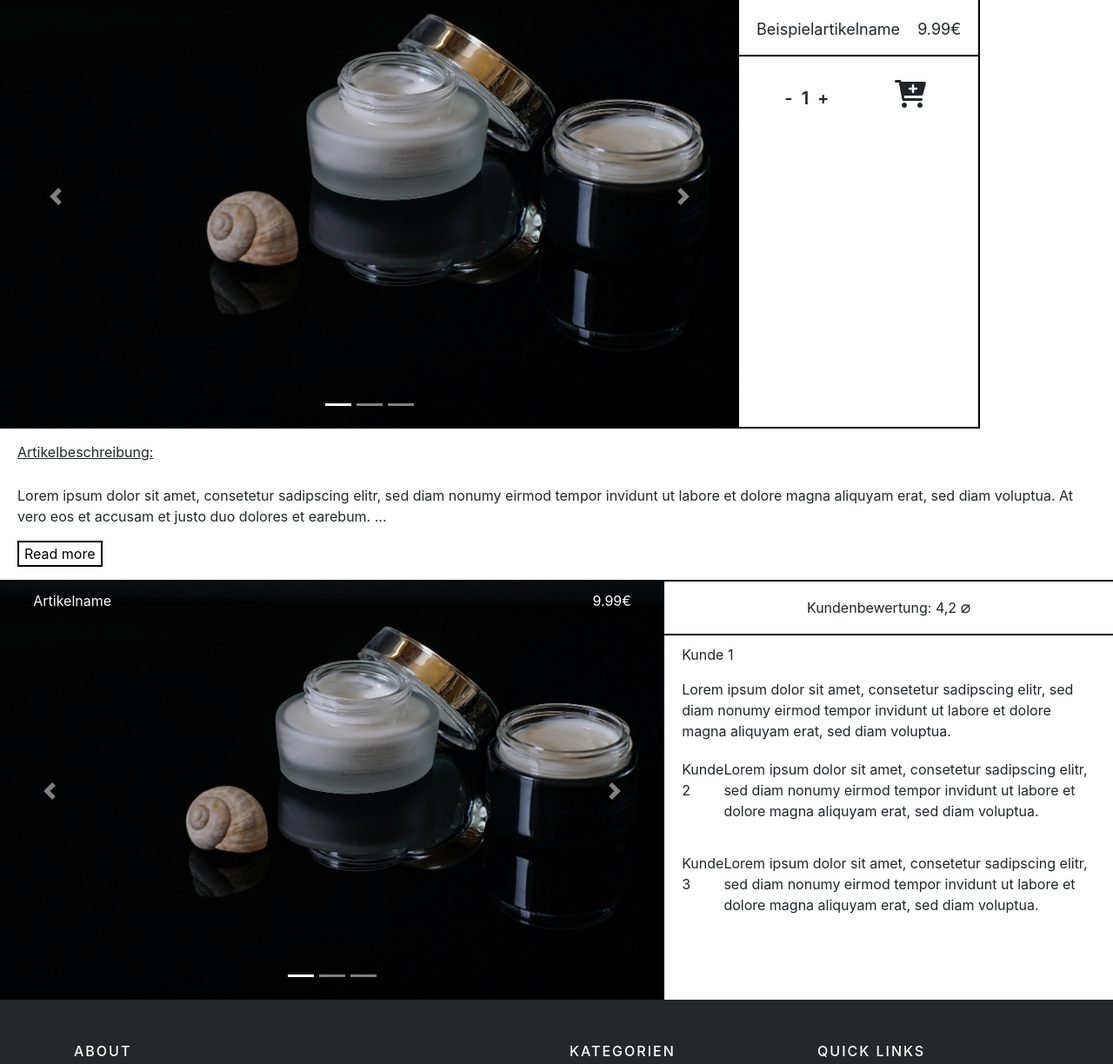
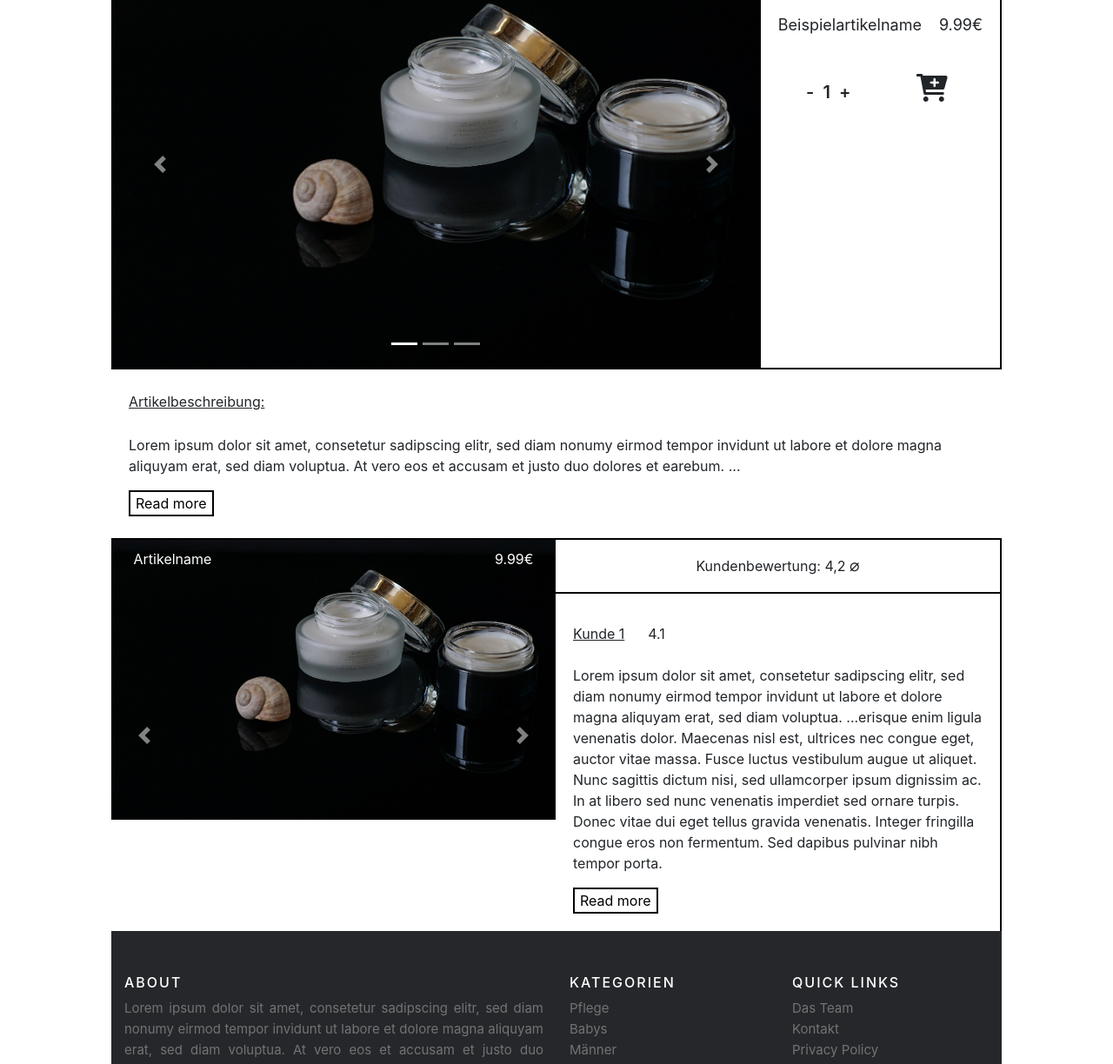
Before and after one commit to differrenz/webProg3bDanielDierdorf, a website: page index.html in a window 1280 px wide. Shown: the part 148-1372 px from the top of the page at 87% size. Drawn offline with nearby package versions, Linux system fonts and the light colour scheme.

Commit message:
humble#2

```diff
--- a/index.html
+++ b/index.html
@@ -26,8 +26,9 @@
 </head>
 <body>
 <header>
+    <div class="myHeader">
         <div class="navbarAndMenu">
-        <nav class="navbar navbar-light amber lighten-4 mb-4" style="margin-bottom: 0px">
+            <nav class="navbar navbar-light amber lighten-4 mb-4" style="margin-bottom: 0">
                 <a class="navbar-brand" href="#">&lt;/Simplicity&gt;</a>
                 <button class="navbar-toggler first-button" type="button" data-toggle="collapse"
                         data-target="#navbarSupportedContent20"
@@ -86,8 +87,10 @@
                 });
             });
         </script>
+    </div>
 </header>
 <main>
+    <div class="myMain">
         <div class="upperSector">
             <div class="carouselAndInformation">
                 <div id="carouselExampleSlides" class="carousel slide" data-ride="carousel" data-interval="false">
@@ -139,7 +142,7 @@
                         </div>
                     </div>
 
-                <hr class="solid">
+                    <hr class="solid" id="solidBetweenInfoAndPrice">
 
                     <div class="quantityWithAddToCart">
                         <div class="wrapper">
@@ -177,7 +180,8 @@
                 <div class="articleDescription">
                     <p class="descriptionText">Lorem ipsum dolor sit amet, consetetur sadipscing elitr, sed diam nonumy
                         eirmod tempor invidunt ut
-                    labore et dolore magna aliquyam erat, sed diam voluptua. At vero eos et accusam et justo duo dolores
+                        labore et dolore magna aliquyam erat, sed diam voluptua. At vero eos et accusam et justo duo
+                        dolores
                         et earebum. <span id="dots">...</span><span id="more">erisque enim ligula venenatis dolor. Maecenas nisl est, ultrices nec congue eget, auctor vitae massa. Fusce luctus vestibulum augue ut aliquet. Nunc sagittis dictum nisi, sed ullamcorper ipsum dignissim ac. In at libero sed nunc venenatis imperdiet sed ornare turpis. Donec vitae dui eget tellus gravida venenatis. Integer fringilla congue eros non fermentum. Sed dapibus pulvinar nibh tempor porta.</span>
                     </p>
                     <button class="readMoreButton" onclick="myFunction()" id="myBtn">Read more</button>
@@ -185,9 +189,9 @@
                 </div>
 
                 <script>function myFunction() {
-                var dots = document.getElementById("dots");
-                var moreText = document.getElementById("more");
-                var btnText = document.getElementById("myBtn");
+                    const dots = document.getElementById("dots");
+                    const moreText = document.getElementById("more");
+                    const btnText = document.getElementById("myBtn");
 
                     if (dots.style.display === "none") {
                         dots.style.display = "inline";
@@ -202,27 +206,31 @@
                 <div id="myModal" class="modal">
                     <div class="modal-content">
                         <span class="close">&times;</span>
-                    <p>Lorem ipsum dolor sit amet, consetetur sadipscing elitr, sed diam nonumy eirmod tempor invidunt
+                        <p>Lorem ipsum dolor sit amet, consetetur sadipscing elitr, sed diam nonumy eirmod tempor
+                            invidunt
                             ut
                             labore et dolore magna aliquyam erat, sed diam voluptua. At vero eos et accusam et justo duo
-                        dolores et ea rebum. Lorem ipsum dolor sit amet, consetetur sadipscing elitr, sed diam nonumy
+                            dolores et ea rebum. Lorem ipsum dolor sit amet, consetetur sadipscing elitr, sed diam
+                            nonumy
                             eirmod tempor invidunt ut
                             labore et dolore magna aliquyam erat, sed diam voluptua. At vero eos et accusam et justo duo
                             dolores et ea
-                        rebum. Lorem ipsum dolor sit amet, consetetur sadipscing elitr, sed diam nonumy eirmod tempor
+                            rebum. Lorem ipsum dolor sit amet, consetetur sadipscing elitr, sed diam nonumy eirmod
+                            tempor
                             invidunt ut
                             labore et dolore magna aliquyam erat, sed diam voluptua. At vero eos et accusam et justo duo
                             dolores et ea
-                        rebum. Lorem ipsum dolor sit amet, consetetur sadipscing elitr, sed diam nonumy eirmod tempor
+                            rebum. Lorem ipsum dolor sit amet, consetetur sadipscing elitr, sed diam nonumy eirmod
+                            tempor
                             invidunt ut
                             labore et dolore magna aliquyam erat, sed diam voluptua. At vero eos et accusam et justo duo
                             dolores et ea
                             rebum.</p>
                     </div>
                     <script>
-                    var modal = document.getElementById("myModal");
-                    var btn = document.getElementById("myBtn");
-                    var span = document.getElementsByClassName("close")[0];
+                        const modal = document.getElementById("myModal");
+                        const btn = document.getElementById("myBtn");
+                        const span = document.getElementsByClassName("close")[0];
 
                         btn.onclick = function () {
                             modal.style.display = "block";
@@ -245,37 +253,107 @@
         <hr class="solid">
 
         <div class="userEvalAndSecondCarousel">
-        <div class="evaluation">
+            <div class="evaluationMainDiv">
                 <div class="average">
                     <p>Kundenbewertung: 4,2 <span style="font-size: larger">&#8960;</span></p>
                 </div>
 
                 <hr class="solid">
 
-            <div class="userEvaluation">
-                <p>Kunde 1</p>
-                <p>Lorem ipsum dolor sit amet, consetetur sadipscing elitr, sed diam nonumy eirmod tempor invidunt
+                <div class="evaluation">
+                    <p>
+                        <br>
+                        <u>Kunde 1</u>&nbsp;&nbsp;&nbsp;&nbsp;&nbsp;&nbsp;4.1
+                        <br>
+                        <br>
+                        Lorem ipsum dolor sit amet, consetetur sadipscing elitr, sed diam nonumy eirmod tempor invidunt
                         ut
                         labore et
-                    dolore magna aliquyam erat, sed diam voluptua.</p>
+                        dolore magna aliquyam erat, sed diam voluptua.
+                        <span id="dots2">...</span><span id="more2">erisque enim ligula venenatis dolor. Maecenas nisl est, ultrices nec congue eget, auctor vitae massa. Fusce luctus vestibulum augue ut aliquet. Nunc sagittis dictum nisi, sed ullamcorper ipsum dignissim ac. In at libero sed nunc venenatis imperdiet sed ornare turpis. Donec vitae dui eget tellus gravida venenatis. Integer fringilla congue eros non fermentum. Sed dapibus pulvinar nibh tempor porta.</span>
+                    </p>
+                    <button class="readMoreButton" onclick="myFunction2()" id="myBtn2">Read more</button>
+
                 </div>
-            <div class="userEvaluation2">
-                <p>Kunde 2</p>
-                <p>Lorem ipsum dolor sit amet, consetetur sadipscing elitr, sed diam nonumy eirmod tempor invidunt
+
+                <div id="myModal2" class="modal">
+                    <div class="modal-content">
+                        <span class="close2">&times;</span>
+                        <p>
+                            <br>
+                            <u>Kunde 1</u>&nbsp;&nbsp;&nbsp;&nbsp;&nbsp;&nbsp;4.1
+                            <br>
+                            <br>
+                            Lorem ipsum dolor sit amet, consetetur sadipscing elitr, sed diam nonumy eirmod tempor
+                            invidunt
                             ut
                             labore et
-                    dolore magna aliquyam erat, sed diam voluptua.</p>
-            </div>
-            <div class="userEvaluation3">
-                <p>Kunde 3</p>
-                <p>Lorem ipsum dolor sit amet, consetetur sadipscing elitr, sed diam nonumy eirmod tempor invidunt
+                            dolore magna aliquyam erat, sed diam voluptua.
+
+                            <br>
+                            <br>
+                            <br>
+
+                            <u>Kunde 2</u>&nbsp;&nbsp;&nbsp;&nbsp;&nbsp;&nbsp;2.1
+                            <br>
+                            <br>
+                            Lorem ipsum dolor sit amet, consetetur sadipscing elitr, sed diam nonumy eirmod tempor
+                            invidunt
                             ut
                             labore et
-                    dolore magna aliquyam erat, sed diam voluptua.</p>
+                            dolore magna aliquyam erat, sed diam voluptua.
+
+                            <br>
+                            <br>
+                            <br>
+
+                            <u>Kunde 3</u>&nbsp;&nbsp;&nbsp;&nbsp;&nbsp;&nbsp;5.0
+                            <br>
+                            <br>
+                            Lorem ipsum dolor sit amet, consetetur sadipscing elitr, sed diam nonumy eirmod tempor
+                            invidunt
+                            ut
+                            labore et
+                            dolore magna aliquyam erat, sed diam voluptua.
+
+                            <br>
+                            <br>
+                            <br>
+
+                            <u>Kunde 4</u>&nbsp;&nbsp;&nbsp;&nbsp;&nbsp;&nbsp;4.9
+                            <br>
+                            <br>
+                            Lorem ipsum dolor sit amet, consetetur sadipscing elitr, sed diam nonumy eirmod tempor
+                            invidunt
+                            ut
+                            labore et
+                            dolore magna aliquyam erat, sed diam voluptua.
+                        </p>
+                    </div>
+                    <script>
+                        function myFunction2() {
+                            const modal = document.getElementById("myModal2");
+                            const btn = document.getElementById("myBtn2");
+                            const span = document.getElementsByClassName("close2")[0];
+
+                            btn.onclick = function () {
+                                modal.style.display = "block";
+                            }
+
+                            span.onclick = function () {
+                                modal.style.display = "none";
+                            }
+
+                            window.onclick = function (event) {
+                                if (event.target === modal) {
+                                    modal.style.display = "none";
+                                }
+                            }
+                        }
+                    </script>
                 </div>
             </div>
 
-        <hr class="solid">
 
             <div id="carouselExampleSlides2" class="carousel slide" data-ride="carousel" data-interval="false">
                 <ol class="carousel-indicators">
@@ -316,13 +394,15 @@
                 </a>
             </div>
         </div>
+    </div>
 </main>
 <footer class="site-footer">
     <div class="container">
         <div class="row">
             <div class="col-sm-12 col-md-6">
                 <h6>About</h6>
-                <p class="text-justify">Lorem ipsum dolor sit amet, consetetur sadipscing elitr, sed diam nonumy eirmod
+                <p class="text-justify">Lorem ipsum dolor sit amet, consetetur sadipscing elitr, sed diam nonumy
+                    eirmod
                     tempor invidunt ut labore et
                     dolore magna aliquyam erat, sed diam voluptua. At vero eos et accusam et justo duo dolores et ea
                     rebum.</p>
--- a/stylesheet.css
+++ b/stylesheet.css
@@ -86,13 +86,17 @@
 
 
 @media only screen and (min-width: 1024px) {
+    .myHeader, .myMain, .site-footer {
+        width: 80%;
+        margin-left: 10%;
+    }
+
     .navbar-toggler {
         display: none;
     }
 
     .navbar a {
         font-size: 3em;
-        margin-bottom: 5px;
     }
 
     .desktopMenu {
@@ -106,10 +110,6 @@
         align-items: center;
     }
 
-    .description {
-        border-top: none;
-    }
-
     .desktopMenu a {
         color: black;
     }
@@ -120,8 +120,11 @@
     }
 
     .articleInfoArticleDescription {
+        flex-direction: row;
+
         border-right: 2px solid #000000;
-        border-bottom: 2px solid #000000;
+        margin: 0;
+        padding: 0;
     }
 
     .descriptionText {
@@ -138,13 +141,38 @@
         flex-direction: row-reverse;
     }
 
+    .evaluationMainDiv {
+        display: flex;
+        flex: 1;
+        flex-direction: column;
+        border-right: 2px solid #000000;
+    }
+
+    #solidBetweenInfoAndPrice {
+        display: none;
+    }
+
+    .carousel {
+        display: flex;
+        flex: 1;
+    }
     .quantityWithAddToCart {
         border: none;
     }
 
     .userEvaluation2, .userEvaluation3 {
-        display: flex;
+        display: block;
         margin: 10px 20px 20px;
+    }
+
+    .carouselAndInformation {
+        justify-content: space-between;
+    }
+
+    .description {
+        margin: 0;
+        padding-top: 10px;
+        padding-bottom: 15px;
     }
 }
 
@@ -155,6 +183,11 @@
 .readMoreButton {
     border: 2px solid #000000;
     background: transparent;
+}
+
+.evaluation {
+    overflow: hidden;
+    margin: 10px 20px 20px;
 }
 
 .descriptionText {
@@ -173,12 +206,12 @@
 
 hr.solid {
     border-top: 2px solid #000000;
-    margin: 0px;
+    margin: 0;
 }
 
 hr.solidImp {
     border-top: 2px solid #000000;
-    margin: 0px;
+    margin: 0;
 }
 
 .btnDiv {
@@ -192,7 +225,7 @@ hr.solidImp {
     width: 30px;
     height: 20px;
     position: relative;
-    margin: 0px;
+    margin: 0;
     -webkit-transform: rotate(0deg);
     -moz-transform: rotate(0deg);
     -o-transform: rotate(0deg);
@@ -234,7 +267,7 @@ hr.solidImp {
 }
 
 .animated-icon1 span:nth-child(1) {
-    top: 0px;
+    top: 0;
 }
 
 .animated-icon1 span:nth-child(2) {
@@ -267,7 +300,7 @@ hr.solidImp {
 }
 
 .animated-icon2 span:nth-child(1) {
-    top: 0px;
+    top: 0;
 }
 
 .animated-icon2 span:nth-child(2), .animated-icon2 span:nth-child(3) {
@@ -280,7 +313,7 @@ hr.solidImp {
 
 .animated-icon2.open span:nth-child(1) {
     top: 11px;
-    width: 0%;
+    width: 0;
     left: 50%;
 }
 
@@ -300,12 +333,12 @@ hr.solidImp {
 
 .animated-icon2.open span:nth-child(4) {
     top: 11px;
-    width: 0%;
+    width: 0;
     left: 50%;
 }
 
 .animated-icon3 span:nth-child(1) {
-    top: 0px;
+    top: 0;
     -webkit-transform-origin: left center;
     -moz-transform-origin: left center;
     -o-transform-origin: left center;
@@ -333,12 +366,12 @@ hr.solidImp {
     -moz-transform: rotate(45deg);
     -o-transform: rotate(45deg);
     transform: rotate(45deg);
-    top: 0px;
+    top: 0;
     left: 8px;
 }
 
 .animated-icon3.open span:nth-child(2) {
-    width: 0%;
+    width: 0;
     opacity: 0;
 }
 
@@ -424,7 +457,7 @@ hr.solidImp {
 }
 
 .mb-4, .my-4 {
-    margin-bottom: 0px !important;
+    margin-bottom: 0 !important;
 }
 
 .productInformation {
@@ -457,10 +490,7 @@ hr.solidImp {
 }
 
 .articleDescription {
-    margin-top: 10px;
-    margin-left: 20px;
-    margin-right: 20px;
-    margin-bottom: 10px;
+    margin: 10px 20px;
 }
 
 
@@ -684,6 +714,6 @@ hr.solidImp {
     cursor: pointer;
 }
 
-.upperSector .carousel-item {
-    max-width: 850px;
+.carousel {
+    max-width: 1100px;
 }
```
Lines whose indentation alone changed are shown as unchanged.
